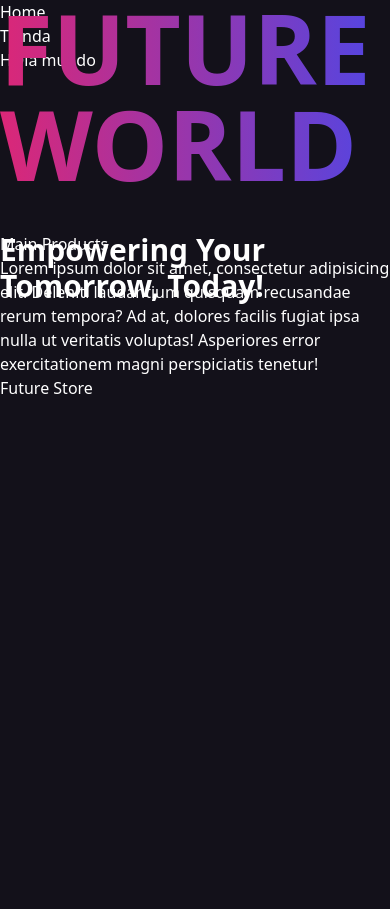
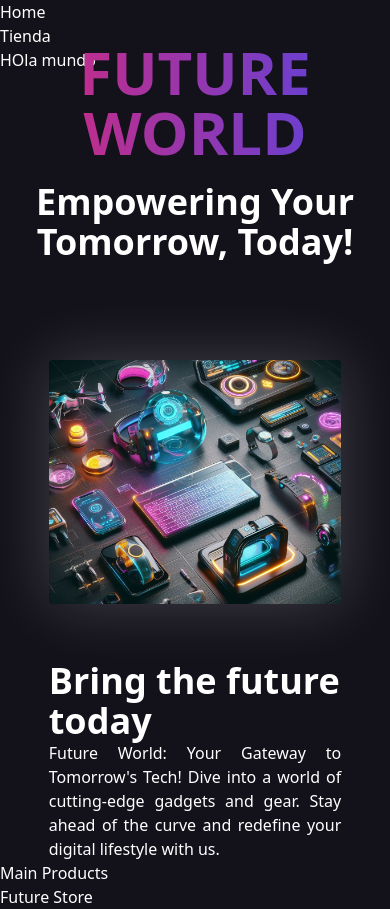
Before and after one commit to erix-code/future-store-next, a Next.js app: page / in a window 390 px wide. Before the commit the page ends 844 px from the top, so only its background shows below. Built offline with nearby package versions, Linux system fonts and the light colour scheme.

Commit message:
- Finishing Hero element and Description Element both are responsive now.

```diff
--- a/src/app/components/home/Description/Description.tsx
+++ b/src/app/components/home/Description/Description.tsx
@@ -1,7 +1,16 @@
 export default function Description() {
     return (
-        <div>
-            Lorem ipsum dolor sit amet, consectetur adipisicing elit. Deleniti laudantium quisquam recusandae rerum tempora? Ad at, dolores facilis fugiat ipsa nulla ut veritatis voluptas! Asperiores error exercitationem magni perspiciatis tenetur!
-        </div>
+        <section className={"flex justify-center"}>
+            <div className={"grid md:grid-cols-2 pt-32 w-9/12 lg:w-8/12   md:gap-x-24 grid-cols-1"}>
+                <img src="/images/description.jpeg" className={"object-cover w-full h-5/6 xl:h-3/6 rounded shadow-light-shadow col-span-1"} alt="Products Marketplace"
+                     />
+                <div className={"col-span-1"}>
+                    <h2 className={"text-4xl font-semibold pt-2 lg:pb-14"}> Bring the future today</h2>
+                    <p className={"text-justify lg:text-xl xl:text-3xl"}>
+                        Future World: Your Gateway to Tomorrow's Tech! Dive into a world of cutting-edge gadgets and gear. Stay ahead of the curve and redefine your digital lifestyle with us.
+                    </p>
+                </div>
+            </div>
+        </section>
     )
 }
--- a/src/app/components/home/Hero/Hero.tsx
+++ b/src/app/components/home/Hero/Hero.tsx
@@ -2,11 +2,11 @@
 import "./Hero.css";
 export default function Hero() {
     return (
-        <div className={"w-full h-40 flex flex-col items-center justify-center font-bold space-y-10"}>
-            <h1 className="bg-gradient-to-r from-pink-600 to-indigo-600 text-8xl text-transparent bg-clip-text">
+        <div className={"w-full h-40 flex flex-col items-center justify-center font-bold space-y-5 md:space-y-10 text-center"}>
+            <h1 className="text-6xl bg-gradient-to-r from-pink-600 to-indigo-600 md:text-8xl  text-transparent bg-clip-text">
                 FUTURE WORLD
             </h1>
-            <p className={"text-3xl"}>Empowering Your Tomorrow, Today!</p>
+            <h4 className={"text-4xl md:text-4xl font-semibold md:font-bold"}>Empowering Your Tomorrow, Today!</h4>
         </div>
     )
 }
--- a/src/app/page.tsx
+++ b/src/app/page.tsx
@@ -8,8 +8,8 @@ export default function Home() {
     <div className="">
       <h1>HOla mundo</h1>
         <Hero></Hero>
-        <MainProducts></MainProducts>
         <Description></Description>
+      <MainProducts></MainProducts>
     </div>
   );
 }
--- a/tailwind.config.ts
+++ b/tailwind.config.ts
@@ -15,6 +15,9 @@ const config: Config|any = {
         secondary: "#e4e1f6",
         borderColor: "#302c3f",
       },
+      boxShadow: {
+        "light-shadow": "0 0 4rem hsla(0, 0%, 100%, .2)"
+      }
     },
   },
   plugins: [],
```
